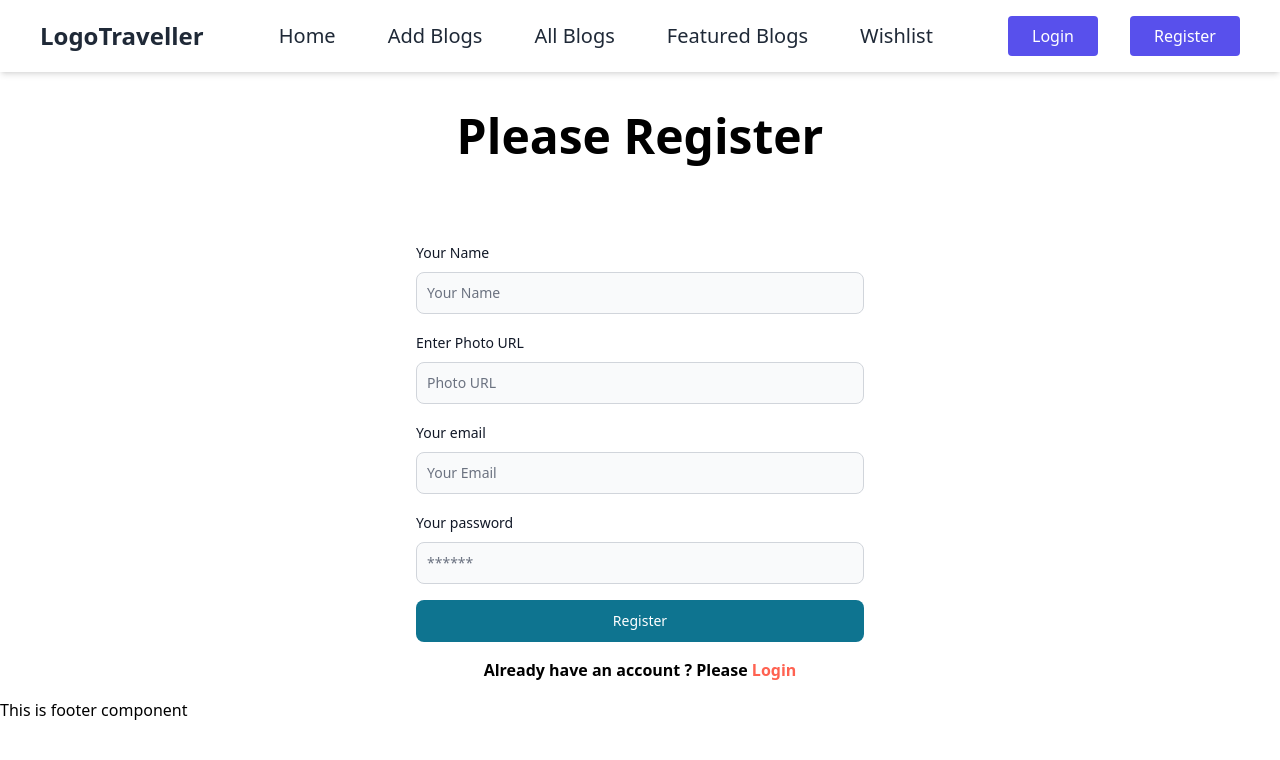
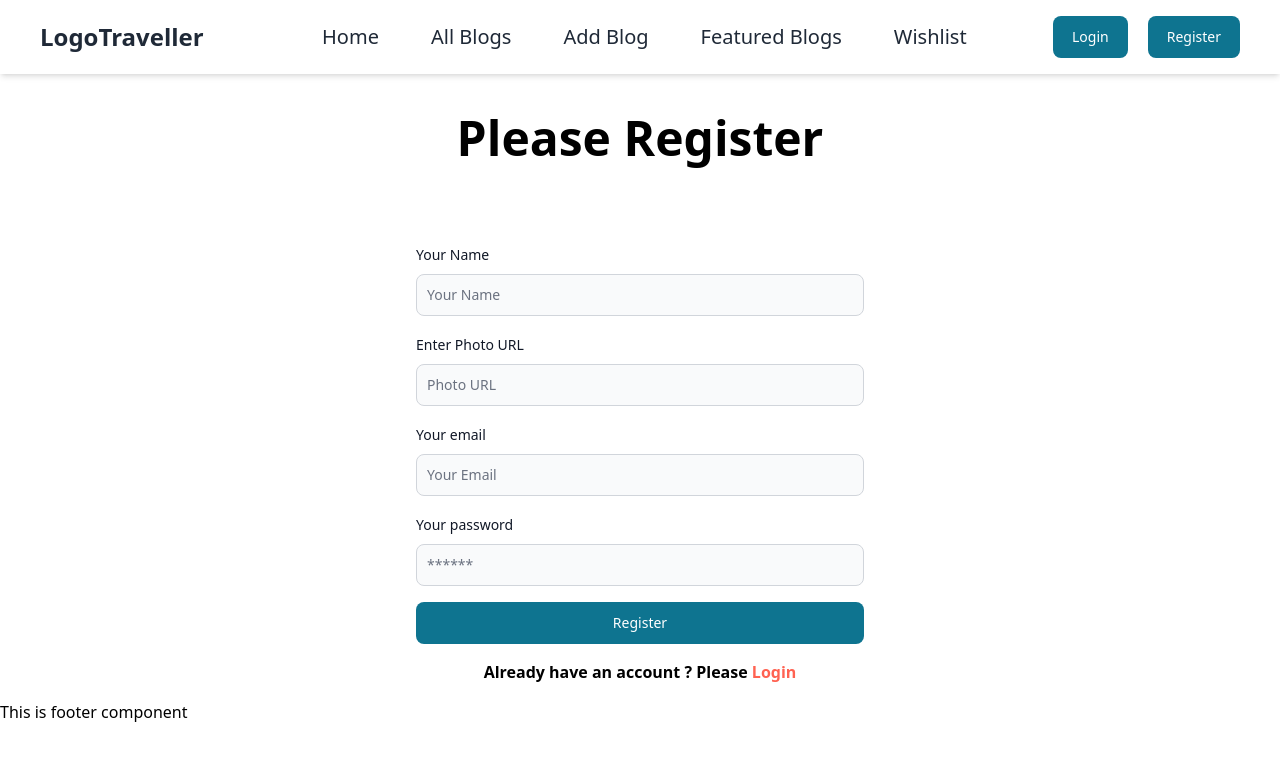
Before and after one commit to mamun-prodhan/foodbuzz-client, a React (Vite) app: page /register in a window 1280 px wide. Shown: the top 760 px of the page. Built offline with nearby package versions, Linux system fonts and the light colour scheme; no server answers.

Commit message:
navbar responsive completed

```diff
--- a/src/pages/AddBlogs/AddBlogs.jsx
+++ b/src/pages/AddBlogs/AddBlogs.jsx
@@ -54,6 +54,7 @@ const AddBlogs = () => {
               </div>
               <TextInput
                 name="title"
+                style={{ zIndex: 1 }}
                 id="title"
                 type="text"
                 placeholder="Your Blog Title"
--- a/src/pages/FeaturedBlogs/FeaturedBlogs.jsx
+++ b/src/pages/FeaturedBlogs/FeaturedBlogs.jsx
@@ -55,7 +55,7 @@ const FeaturedBlogs = () => {
   return (
     <div className="max-w-7xl mx-auto">
       <h2 className="text-5xl font-bold text-center my-10">
-        This is Featured Blogs Page
+        Our Top 10 Featured Blogs
       </h2>
       <DataTable columns={columns} data={topBlogs}></DataTable>
     </div>
--- /dev/null
+++ b/src/pages/Home/shared/ErrorPage/ErrorPage.jsx
@@ -0,0 +1,24 @@
+import { Link } from "react-router-dom";
+import errorImg from "../../../../assets/404.gif";
+
+const ErrorPage = () => {
+  return (
+    <div>
+      <div className="mt-20">
+        <img className="mx-auto" src={errorImg} alt="" />
+      </div>
+      <h2 className="text-2xl md:text-4xl font-bold text-center my-6">
+        Page Not Found
+      </h2>
+      <div className="text-center">
+        <Link to="/">
+          <button className=" text-base md:text-xl font-bold px-4 md:px-7 py-3 md:py-4 duration-200 bg-[#85cc34] hover:bg-[#96ff1e] rounded-lg">
+            Go Back To Home
+          </button>
+        </Link>
+      </div>
+    </div>
+  );
+};
+
+export default ErrorPage;
--- a/src/pages/Home/shared/Navbar/Navbar.jsx
+++ b/src/pages/Home/shared/Navbar/Navbar.jsx
@@ -3,6 +3,7 @@ import { AiOutlineMenu, AiOutlineClose } from "react-icons/ai";
 import { useState } from "react";
 import useAuth from "../../../../hooks/useAuth";
 import Swal from "sweetalert2";
+import { Button } from "flowbite-react";
 
 const Navbar = () => {
   let [open, setOpen] = useState(false);
@@ -35,18 +36,18 @@ const Navbar = () => {
       </li>
       <li className="md:ml-8 text-xl md:my-0 mb-7">
         <NavLink
-          to="/addblogs"
+          to="allblogs"
           className="text-gray-800 hover:text-gray-400 duration-500"
         >
-          Add Blogs
+          All Blogs
         </NavLink>
       </li>
       <li className="md:ml-8 text-xl md:my-0 mb-7">
         <NavLink
-          to="allblogs"
+          to="/addblogs"
           className="text-gray-800 hover:text-gray-400 duration-500"
         >
-          All Blogs
+          Add Blog
         </NavLink>
       </li>
       <li className="md:ml-8 text-xl md:my-0 mb-7">
@@ -77,21 +78,17 @@ const Navbar = () => {
         <ul className="md:flex md:items-center gap-5 hidden">{navLinks}</ul>
         <div className="pb-12 md:pb-0 hidden md:block">
           {!user && (
-            <>
+            <div className="flex items-center gap-5">
               <Link to="/login">
-                <button className="bg-indigo-600 text-white py-2 px-6 rounded md:ml-8 hover:bg-indigo-400 duration-500">
-                  Login
-                </button>
+                <Button>Login</Button>
               </Link>
               <Link to="/register">
-                <button className="bg-indigo-600 text-white py-2 px-6 rounded md:ml-8 hover:bg-indigo-400 duration-500">
-                  Register
-                </button>
+                <Button>Register</Button>
               </Link>
-            </>
+            </div>
           )}
           {user && (
-            <div className="flex items-center">
+            <div className="flex gap-5 items-center">
               <div className="flex items-center gap-2">
                 <img
                   className="h-8 w-8 rounded-full border-2"
@@ -104,12 +101,7 @@ const Navbar = () => {
                     : user.displayName}
                 </p>
               </div>
-              <button
-                onClick={handleSignOut}
-                className="bg-indigo-600 text-white py-2 px-6 rounded md:ml-8 hover:bg-indigo-400 duration-500"
-              >
-                Logout
-              </button>
+              <Button onClick={handleSignOut}>Logout</Button>
             </div>
           )}
         </div>
@@ -125,19 +117,33 @@ const Navbar = () => {
           )}
         </div>
         <div
-          className={`md:hidden absolute bg-blue-600 left-0 w-full pl-9 transition-all duration-500 ease-in ${
+          className={`z-[1000] md:hidden absolute bg-cyan-100 left-0 w-full pl-9 transition-all duration-500 ease-in ${
             open ? "top-16 opacity-100" : "top-[-490px]"
           } opacity-0`}
         >
           <ul className="md:flex md:items-center gap-5">{navLinks}</ul>
-          <div className="pb-12 md:pb-0 flex gap-5">
-            <Link to="/login">
-              <button>Login</button>
-            </Link>
-            <Link to="/register">
-              <button>Register</button>
-            </Link>
-            {/* <Button>Logout</Button> */}
+          <div className="pb-12 md:pb-0 flex items-center gap-5">
+            {!user && (
+              <>
+                <Link to="/login">
+                  <Button>Login</Button>
+                </Link>
+                <Link to="/register">
+                  <Button>Register</Button>
+                </Link>
+              </>
+            )}
+            {user?.email && (
+              <>
+                <img
+                  className="h-8 w-8 rounded-full border-2"
+                  src={user.photoURL}
+                  alt=""
+                />
+
+                <Button onClick={handleSignOut}>Logout</Button>
+              </>
+            )}
           </div>
         </div>
       </div>
--- a/src/pages/Register/Register.jsx
+++ b/src/pages/Register/Register.jsx
@@ -29,6 +29,9 @@ const Register = () => {
       return;
     } else if (!/[!@#$%^&*()_+{}\[\]:;<>,.?~\\/\|]/.test(password)) {
       setError("Don't have a special character");
+      return;
+    } else if (!/\d/.test(password)) {
+      setError("Don't have a numeric character");
       return;
     }
     console.log(name, photoURL, email, password);
--- a/src/routes/Routes.jsx
+++ b/src/routes/Routes.jsx
@@ -10,11 +10,13 @@ import AllBlogs from "../pages/AllBlogs/AllBlogs";
 import UpdateBlogs from "../pages/UpdateBlogs/UpdateBlogs";
 import FeaturedBlogs from "../pages/FeaturedBlogs/FeaturedBlogs";
 import Wishlist from "../pages/Wishlist/Wishlist";
+import ErrorPage from "../pages/Home/shared/ErrorPage/ErrorPage";
 
 const router = createBrowserRouter([
   {
     path: "/",
     element: <Root></Root>,
+    errorElement: <ErrorPage></ErrorPage>,
     children: [
       {
         path: "/",
```
Also changed, not shown: src/assets/404.gif (added).
